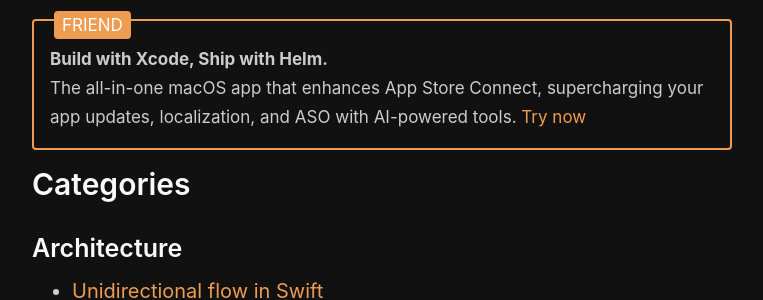
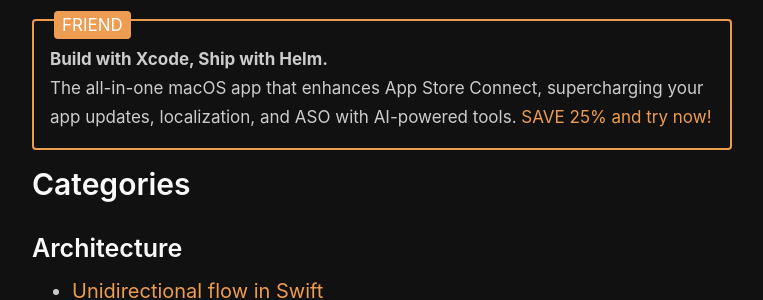
Before and after one commit to mecid/mecid.github.io, a Jekyll site: the page built from categories.html, in a window 1280 px wide and 900 px high. Shown: the part 165-465 px from the top of the window, without its empty margins (258-1021 px from the left). Built offline with Jekyll 4.4.1, drawn with Linux system fonts in a browser that asks for light colours.

Commit message:
friend cta tuned

```diff
--- a/_includes/friends.html
+++ b/_includes/friends.html
@@ -6,6 +6,6 @@
 
 <span>
     <b>Build with Xcode, Ship with Helm. </b> <br>
-    The all-in-one macOS app that enhances App Store Connect, supercharging your app updates, localization, and ASO with AI-powered tools. <a href="https://gumroad.com/a/95873555/ymbbmh"> Try now </a>
+    The all-in-one macOS app that enhances App Store Connect, supercharging your app updates, localization, and ASO with AI-powered tools. <a href="https://gumroad.com/a/95873555/ymbbmh"> SAVE 25% and try now! </a>
 </span>
 </div>
```
